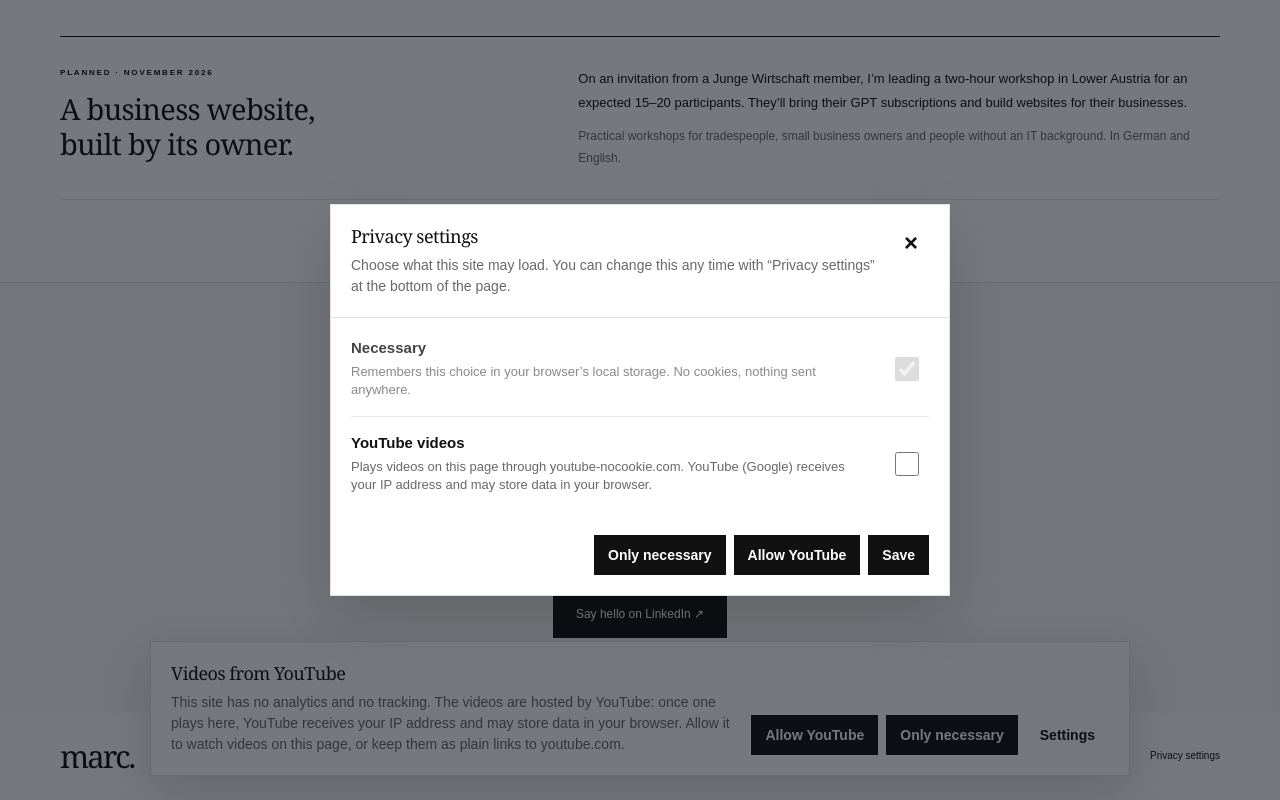
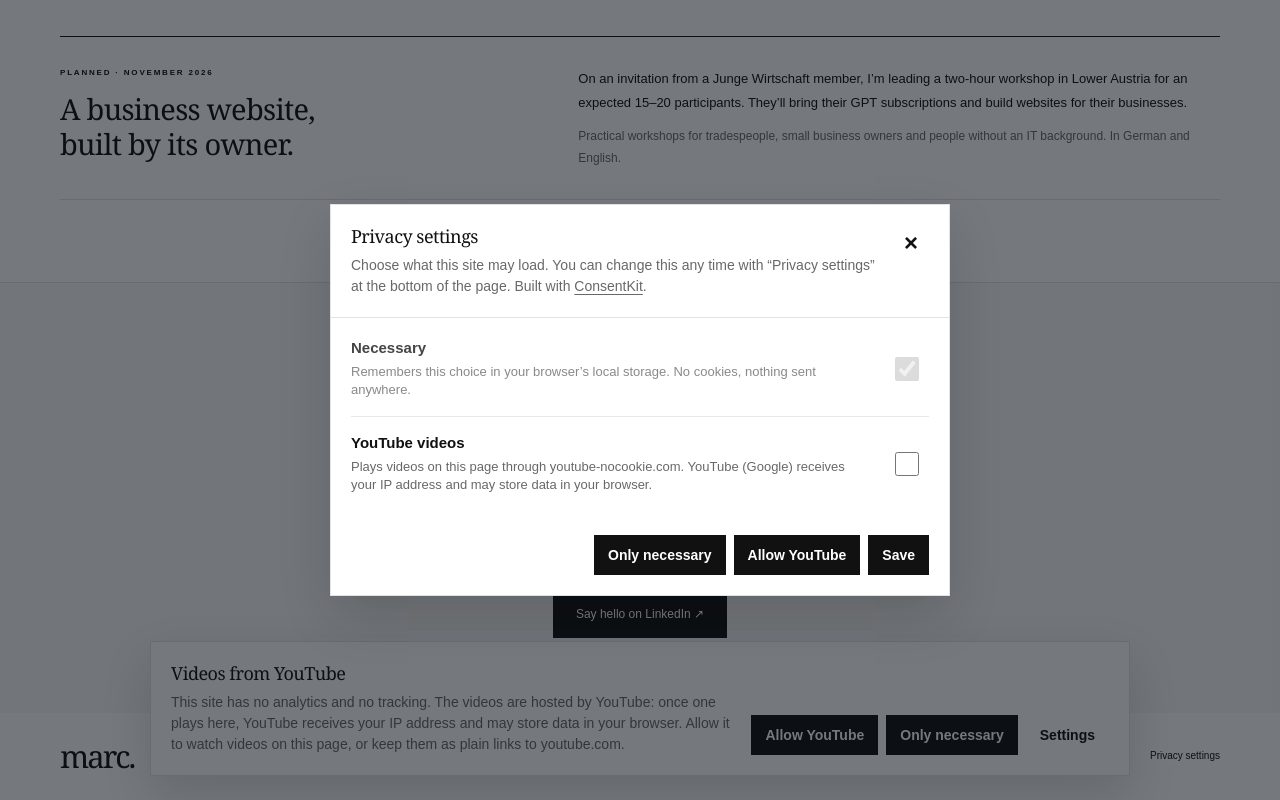
Before and after one commit to doyouknowmarc/doyouknowmarc.com, a plain HTML site: page index.html in a window 1280 px wide. Both pictures are taken after a click on the button "Privacy settings". Shown: the part 8071-8871 px from the top of the page. Drawn offline with Linux system fonts and the light colour scheme.

Commit message:
Link ConsentKit from the privacy settings
Co-Authored-By: Claude Opus 5.5 <noreply@anthropic.com>

```diff
--- a/assets/consent/site.css
+++ b/assets/consent/site.css
@@ -15,3 +15,4 @@
 .footer .linklike:hover{text-decoration:underline;text-underline-offset:4px}
 .yt-frame .ck-youtube__actions .ck-button{background:#fff;color:#111;border-color:#fff}
 .yt-frame .ck-youtube__link{background:transparent!important;color:#fff!important;border-color:rgba(255,255,255,.6)!important}
+.ck-modal a{color:inherit;text-decoration:underline;text-underline-offset:3px}
--- a/consent.js
+++ b/consent.js
@@ -22,7 +22,7 @@ Consent.init({
     reject: 'Only necessary',
     preferences: 'Settings',
     modalTitle: 'Privacy settings',
-    modalDescription: 'Choose what this site may load. You can change this any time with “Privacy settings” at the bottom of the page.',
+    modalDescription: 'Choose what this site may load. You can change this any time with “Privacy settings” at the bottom of the page. Built with <a href="https://consentkit.doyouknowmarc.com/">ConsentKit</a>.',
     rejectAll: 'Only necessary',
     categories: {
       necessary: {
```
